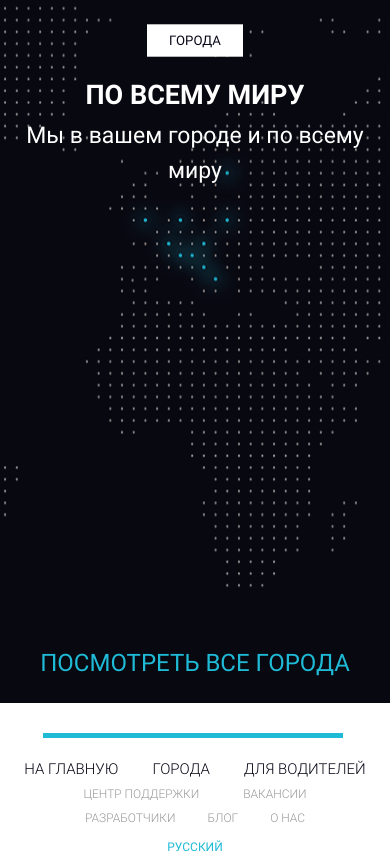
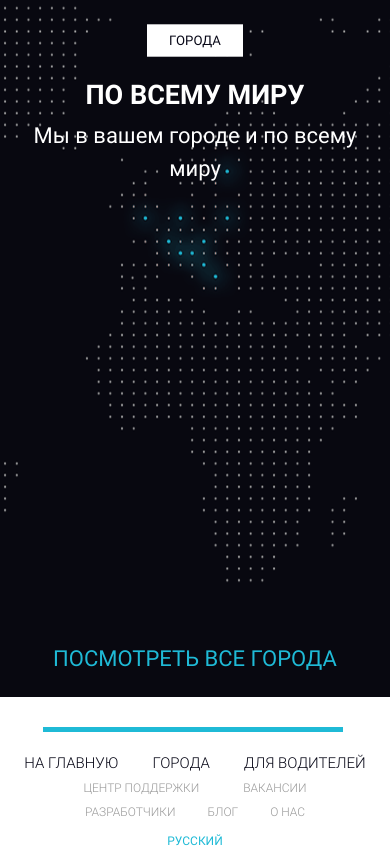
Before and after one commit to Quiddlee/Uber, a plain HTML site: page index.html in a window 390 px wide. Shown: the part 8211-9077 px from the top of the page. Drawn offline with Linux system fonts and the light colour scheme.

Commit message:
adaptive done

```diff
--- a/sass/_media.sass
+++ b/sass/_media.sass
@@ -306,3 +306,8 @@
         line-height: 50px
     .require
         padding: 40px 0 84px 0
+    .world
+        .subtitle
+            font-size: 22px
+        &_link
+            font-size: 22px
```
Also changed, not shown: css/style.min.css, 1 other file.
